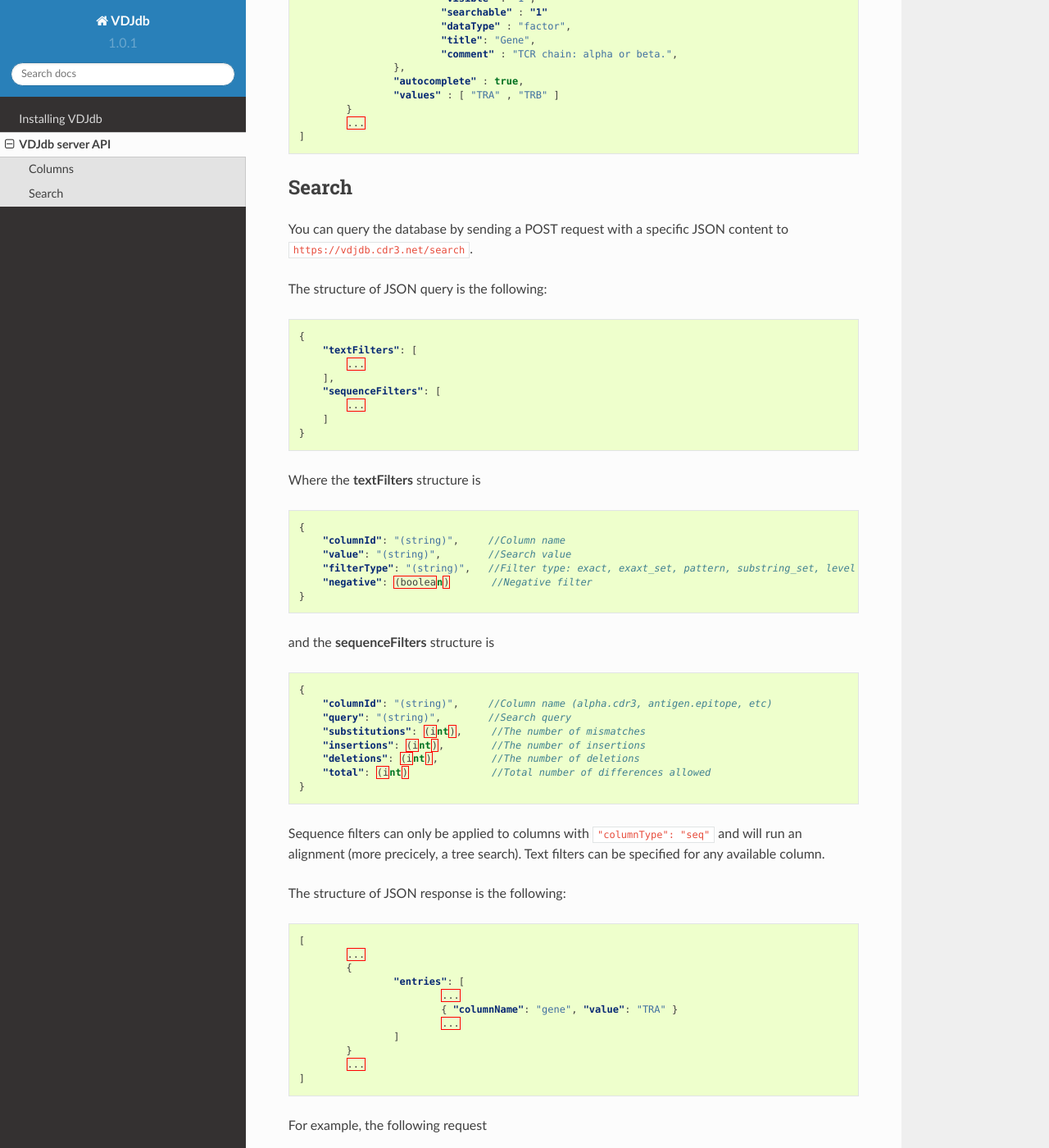
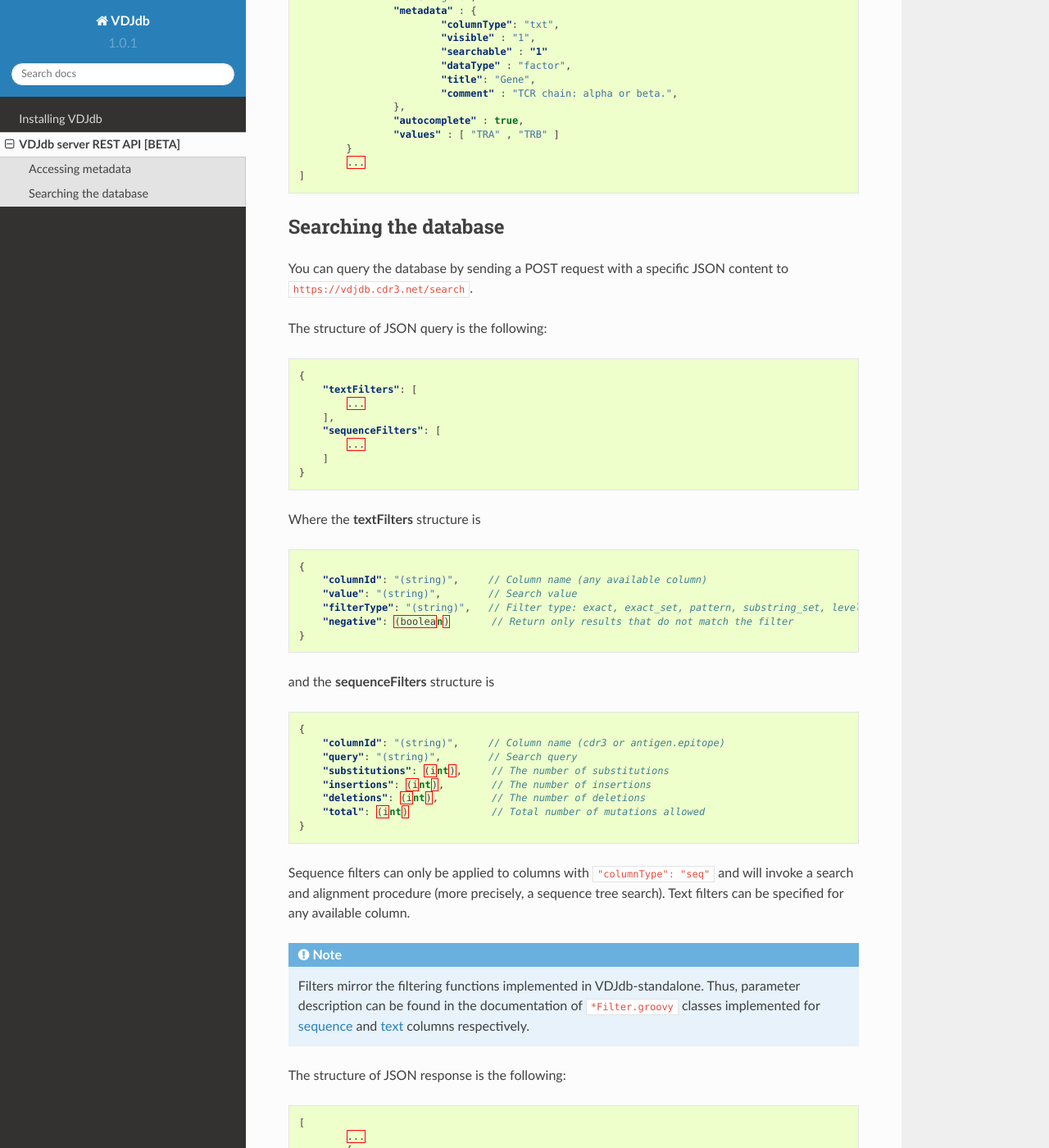
Before and after one commit to antigenomics/vdjdb-server, a Sphinx documentation site: the page built from doc/api.rst, in a window 1280 px wide and 1400 px high, scrolled down 527 px. Shown: the whole window at 82% size. Built offline with Sphinx 7.4.7 and the Read the Docs theme 2.0.0, drawn with Linux system fonts in a browser that asks for light colours; some of the changed text lies outside the part shown.

Commit message:
Update docs

```diff
--- a/doc/api.rst
+++ b/doc/api.rst
@@ -1,12 +1,15 @@
 .. _api:
 
-VDJdb server API
-----------------
+VDJdb server REST API **[BETA]**
+--------------------------------
 
-Columns
-^^^^^^^
+Accessing metadata
+^^^^^^^^^^^^^^^^^^
 
-Information on database columns (such as their IDs, names and other metadata) can be obtaining by performing a GET request to ``https://vdjdb.cdr3.net/search/columns``.
+Information on database columns (such as their IDs, names and other metadata) can
+be obtaining by performing a GET request to ``https://vdjdb.cdr3.net/search/columns``.
+
+For example,
 
 .. code:: bash
 
@@ -35,8 +38,8 @@
 	]
 
 
-Search
-^^^^^^
+Searching the database
+^^^^^^^^^^^^^^^^^^^^^^
 
 You can query the database by sending a POST request with a specific JSON content to ``https://vdjdb.cdr3.net/search``.
 
@@ -59,10 +62,10 @@
 .. code:: json
 
     {
-        "columnId": "(string)",     //Column name
-        "value": "(string)",        //Search value
-        "filterType": "(string)",   //Filter type: exact, exaxt_set, pattern, substring_set, level
-        "negative": (boolean)       //Negative filter
+        "columnId": "(string)",     // Column name (any available column)
+        "value": "(string)",        // Search value
+        "filterType": "(string)",   // Filter type: exact, exact_set, pattern, substring_set, level
+        "negative": (boolean)       // Return only results that do not match the filter
     }
 
 
@@ -71,16 +74,22 @@
 .. code:: json
 
     {
-        "columnId": "(string)",     //Column name (alpha.cdr3, antigen.epitope, etc)
-        "query": "(string)",        //Search query
-        "substitutions": (int),     //The number of mismatches
-        "insertions": (int),        //The number of insertions
-        "deletions": (int),         //The number of deletions
-        "total": (int)              //Total number of differences allowed
+        "columnId": "(string)",     // Column name (cdr3 or antigen.epitope)
+        "query": "(string)",        // Search query
+        "substitutions": (int),     // The number of substitutions
+        "insertions": (int),        // The number of insertions
+        "deletions": (int),         // The number of deletions
+        "total": (int)              // Total number of mutations allowed
     }
 
-Sequence filters can only be applied to columns with ``"columnType": "seq"`` and will run an alignment (more precicely, a tree search). Text filters can be specified for any available column.
+Sequence filters can only be applied to columns with ``"columnType": "seq"`` and will invoke a search and alignment procedure
+(more precisely, a sequence tree search). Text filters can be specified for any available column.
 
+.. note::
+    Filters mirror the filtering functions implemented in VDJdb-standalone.
+    Thus, parameter description can be found in the documentation of ``*Filter.groovy`` classes implemented for
+    `sequence <https://github.com/antigenomics/vdjdb-standalone/tree/master/src/main/groovy/com/antigenomics/vdjdb/text>`__ and
+    `text <https://github.com/antigenomics/vdjdb-standalone/blob/master/src/main/groovy/com/antigenomics/vdjdb/sequence>`__ columns respectively.
 
 The structure of JSON response is the following:
 
@@ -174,3 +183,5 @@
         	"value": "no"
     	}]
 	}]
+
+.. warning:: The columns ``method``, ``meta``, ``cdr3fix``, ``web.method``, ``web.method.seq`` are likely to be removed in the future.
```
Also changed, not shown: 1 other file.
